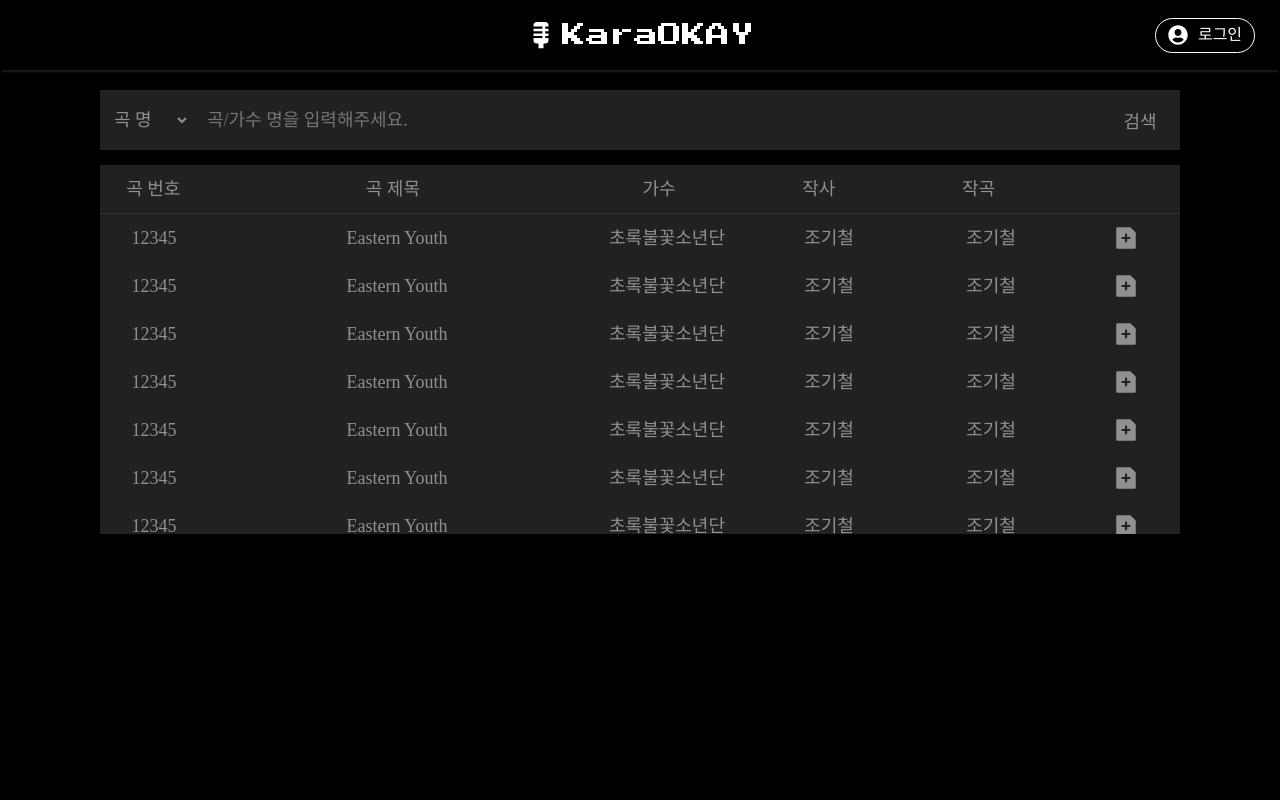
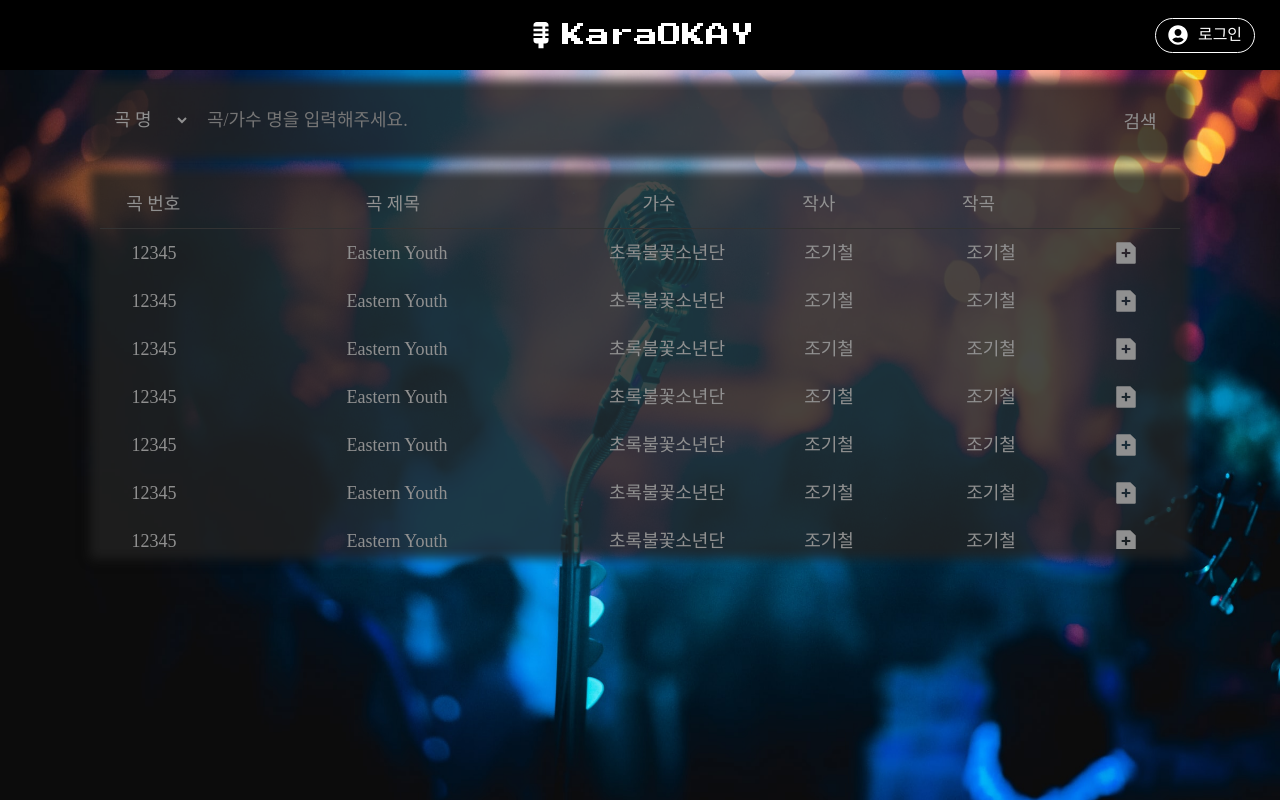
Before and after one commit to rlawlsyoung/karaOKAY, a Next.js app: page / in a window 1280 px wide. Built offline with nearby package versions, Linux system fonts and the light colour scheme; a web font is replaced by a local one.

Commit message:
[Fix] 배경 이미지 수정 및 SearchBar, MusicList 디자인 수정

```diff
--- a/components/home/MusicList.tsx
+++ b/components/home/MusicList.tsx
@@ -2,7 +2,7 @@ import styled from 'styled-components';
 
 import Music from './Music';
 
-import { deepGray, lightBlack, lightGray, middleGray } from '@/styles/theme';
+import { deepGray, lightGray, middleGray, blurredDeepGray } from '@/styles/theme';
 
 const MusicList = () => {
   const a = [1, 2, 3, 4, 5, 6, 65, 2, 45, 45, 45, 45, 4, 42, 4324];
@@ -26,8 +26,9 @@ const MusicList = () => {
 
 const MusicListContainer = styled.div`
   width: 100%;
-  margin-top: 15px;
-  background-color: ${deepGray};
+  margin-top: 30px;
+  box-shadow: 0px 0px 10px 10px ${blurredDeepGray};
+  background-color: ${blurredDeepGray};
   color: ${middleGray};
 `;
 
--- a/components/home/SearchBar.tsx
+++ b/components/home/SearchBar.tsx
@@ -17,8 +17,10 @@ const SearchBar = () => {
 
 const SearchBarContainer = styled.form`
   display: flex;
-  background-color: ${deepGray};
+  background-color: rgba(33, 33, 33, 0.825);
   padding: 10px;
+  box-shadow: 0px 0px 10px 10px rgba(33, 33, 33, 0.825);
+  /* opacity: 0.85; */
 `;
 
 const Select = styled.select`
--- a/components/layout/Layout.tsx
+++ b/components/layout/Layout.tsx
@@ -8,12 +8,21 @@ interface LayoutProps {
 const Layout = (props: LayoutProps) => {
   return (
     <LayoutContainer className="flex-center">
+      {/* <Image src="/images/karaoke.jpg" alt="" /> */}
       <LayoutInner> {props.children}</LayoutInner>
     </LayoutContainer>
   );
 };
 
-const LayoutContainer = styled.div``;
+const LayoutContainer = styled.div`
+  display: flex;
+  flex-direction: column;
+  position: relative;
+  background: url('/images/karaoke.jpg') no-repeat;
+  background-attachment: fixed;
+  background-size: cover;
+  background-position: center center;
+`;
 
 const LayoutInner = styled.div`
   width: 1080px;
--- a/styles/theme.ts
+++ b/styles/theme.ts
@@ -2,10 +2,11 @@ const lightBlack = '#1d1d1d';
 const lightGray = '#333333';
 const middleGray = '#909090';
 const deepGray = `#212121`;
+const blurredDeepGray = 'rgba(33, 33, 33, 0.825)';
 
 const responsive = {
   mobile: 'screen and (max-width: 600px)',
   tablet: 'screen and (max-width: 900px)',
   desktop: 'screen and (max-width: 1200px)',
 };
-export { lightBlack, lightGray, middleGray, deepGray, responsive };
+export { lightBlack, lightGray, middleGray, deepGray, blurredDeepGray, responsive };
```
Also changed, not shown: next.config.js (line endings or trailing spaces), package.json (line endings or trailing spaces), pages/api/hello.ts (line endings or trailing spaces), public/images/karaoke.jpg (added), tsconfig.json (line endings or trailing spaces), 1 other file (tests, documents, lock files or other folders).
